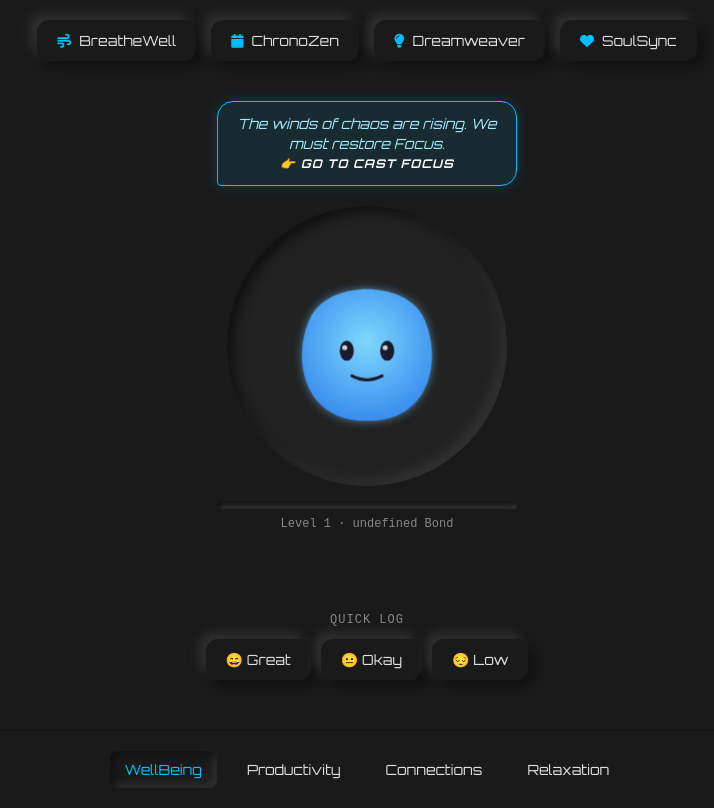
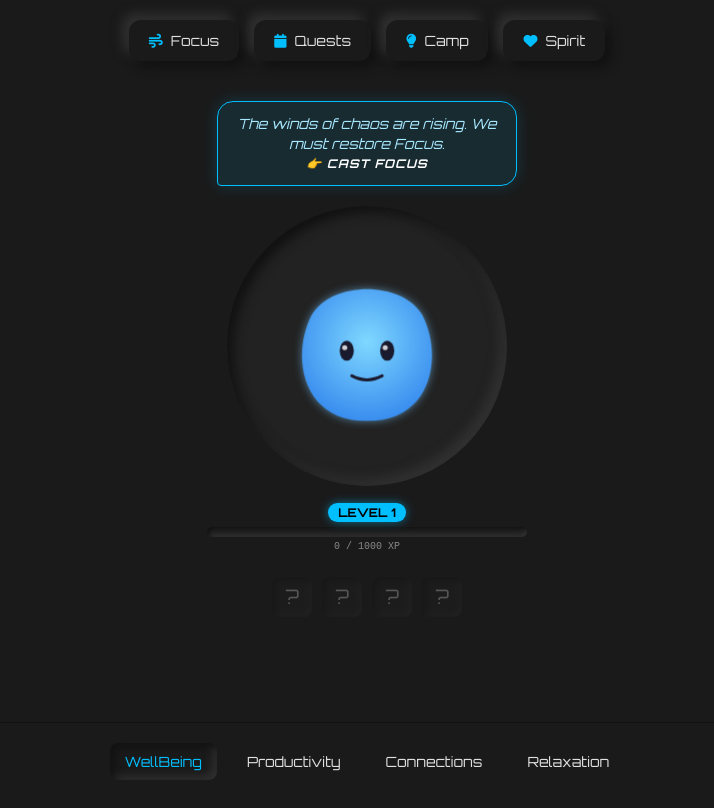
Before and after one commit to arabbika/VITVERSE, a plain HTML site: page index.html in a window 1280 px wide. Shown: the whole page, without its empty margins (273-987 px from the left). Drawn offline with Linux system fonts and the light colour scheme.

Commit message:
Update index.html

```diff
--- a/index.html
+++ b/index.html
@@ -3,27 +3,31 @@
 <head>
     <meta charset="UTF-8">
     <meta name="viewport" content="width=device-width, initial-scale=1.0">
-    <title>Vitverse</title>
-
+    <title>Vitverse — Real-Life RPG</title>
     <link rel="stylesheet" href="https://cdnjs.cloudflare.com/ajax/libs/font-awesome/6.2.1/css/all.min.css">
     <link rel="stylesheet" href="style.css">
     <link rel="stylesheet" href="companion.css">
     <link rel="manifest" href="manifest.json">
     <meta name="theme-color" content="#1a1a1a">
     <style>
-        /* New UI additions */
-        .bond-container {
-            width: 100%; max-width: 300px; margin: 15px auto 30px auto; text-align: center;
+        /* RPG HUD UI */
+        .hud-container {
+            width: 100%; max-width: 320px; margin: 15px auto 10px auto; text-align: center;
         }
-        .bond-bar-bg {
-            width: 100%; height: 8px; background: #222; border-radius: 4px; overflow: hidden;
+        .level-badge {
+            display: inline-block; background: #00bfff; color: #000; font-weight: bold;
+            padding: 2px 10px; border-radius: 12px; font-size: 12px; margin-bottom: 5px;
+            box-shadow: 0 0 10px rgba(0,191,255,0.5);
+        }
+        .xp-bar-bg {
+            width: 100%; height: 10px; background: #222; border-radius: 5px; overflow: hidden;
             box-shadow: inset 2px 2px 4px #111, inset -2px -2px 4px #333;
         }
-        .bond-bar-fill {
-            height: 100%; background: #00bfff; width: 0%; transition: width 0.5s ease;
-            box-shadow: 0 0 8px #00bfff;
+        .xp-bar-fill {
+            height: 100%; background: linear-gradient(90deg, #00bfff, #a8e8ff); width: 0%;
+            transition: width 0.5s ease; box-shadow: 0 0 8px #00bfff;
         }
-        .bond-text { font-size: 12px; color: #888; margin-top: 8px; font-family: monospace; }
+        .xp-text { font-size: 10px; color: #888; margin-top: 4px; font-family: monospace; }
 
         .quest-bubble {
             cursor: pointer; transition: transform 0.2s ease, background 0.2s ease;
@@ -31,28 +35,40 @@
         }
         .quest-bubble:hover { transform: scale(1.02); background: rgba(0, 191, 255, 0.2); }
         .quest-action { font-size: 12px; font-weight: bold; color: #fff; margin-top: 8px; text-transform: uppercase; letter-spacing: 1px;}
+
+        /* Inventory */
+        .inventory-container { display: flex; justify-content: center; gap: 10px; margin-top: 15px; }
+        .inv-item {
+            width: 40px; height: 40px; background: #222; border-radius: 8px;
+            display: flex; align-items: center; justify-content: center; font-size: 20px;
+            box-shadow: inset 3px 3px 6px #111, inset -3px -3px 6px #333;
+            cursor: pointer; transition: transform 0.2s;
+        }
+        .inv-item:hover { transform: scale(1.1); }
+        .inv-item.equipped { border: 2px solid #00bfff; box-shadow: 0 0 10px rgba(0,191,255,0.4); }
+        .inv-item.empty { opacity: 0.3; cursor: default; }
     </style>
 </head>
 <body>
     <div class="wrapper">
         <header>
             <div class="top-buttons">
-                <button type="button" class="neumorphic-button" onclick="navigateToPage('breathewell.html')"><i class="fa-solid fa-wind"></i><span>BreatheWell</span></button>
-                <button type="button" class="neumorphic-button" onclick="navigateToPage('chronozen.html')"><i class="fa-solid fa-calendar"></i><span>ChronoZen</span></button>
-                <button type="button" class="neumorphic-button" onclick="navigateToPage('dreamweaver.html')"><i class="fa-solid fa-lightbulb"></i><span>Dreamweaver</span></button>
-                <button type="button" class="neumorphic-button" onclick="navigateToPage('soulsync.html')"><i class="fa-solid fa-heart"></i><span>SoulSync</span></button>
+                <button type="button" class="neumorphic-button" onclick="navigateToPage('breathewell.html')"><i class="fa-solid fa-wind"></i><span>Focus</span></button>
+                <button type="button" class="neumorphic-button" onclick="navigateToPage('chronozen.html')"><i class="fa-solid fa-calendar"></i><span>Quests</span></button>
+                <button type="button" class="neumorphic-button" onclick="navigateToPage('dreamweaver.html')"><i class="fa-solid fa-lightbulb"></i><span>Camp</span></button>
+                <button type="button" class="neumorphic-button" onclick="navigateToPage('soulsync.html')"><i class="fa-solid fa-heart"></i><span>Spirit</span></button>
             </div>
         </header>
 
         <div style="display:flex; flex-direction:column; align-items:center; margin: 20px 0;">
-            <!-- Memory / Quest Speech Bubble -->
+            <!-- Quest Speech Bubble -->
             <div id="companion-memory" class="companion-memory quest-bubble" onclick="gotoQuest()">
-                Hi! I'm your companion.
+                Loading quest log...
             </div>
 
-            <!-- Neumorphic Circle Stage -->
+            <!-- Character Stage -->
             <div style="background:#222; border-radius:50%; padding:40px; box-shadow:inset 6px 6px 12px #111, inset -6px -6px 12px #333;">
-                <svg class="companion" id="companion" onclick="petCompanion()" viewBox="0 0 200 200" xmlns="http://www.w3.org/2000/svg" style="cursor: pointer; transition: transform 0.15s ease;">
+                <svg class="companion" id="companion" onclick="petCompanion()" viewBox="0 0 200 200" xmlns="http://www.w3.org/2000/svg" style="cursor: pointer;">
                     <defs>
                         <radialGradient id="bodyGrad" cx="50%" cy="40%" r="60%">
                             <stop offset="0%" stop-color="var(--body-inner)"/>
@@ -60,6 +76,7 @@
                         </radialGradient>
                     </defs>
                     <g class="bob-group">
+                        <!-- LOOT ITEMS -->
                         <ellipse class="cosmetic halo" cx="100" cy="42" rx="35" ry="10" fill="none" stroke="#ffd700" stroke-width="4" opacity="0.8" />
                         <path class="cosmetic sprout" d="M 100 58 Q 95 40 80 45 Q 95 50 100 58 Z" fill="#4ade80" />
                         <path class="cosmetic sprout" d="M 100 58 Q 105 40 120 45 Q 105 50 100 58 Z" fill="#22c55e" />
@@ -89,21 +106,18 @@
                 </svg>
             </div>
 
-            <!-- NEW: Bond Progress Bar -->
-            <div class="bond-container">
-                <div class="bond-bar-bg">
-                    <div id="bond-bar-fill" class="bond-bar-fill"></div>
+            <!-- RPG HUD -->
+            <div class="hud-container">
+                <div class="level-badge">LEVEL <span id="hud-level">1</span></div>
+                <div class="xp-bar-bg">
+                    <div id="xp-bar-fill" class="xp-bar-fill"></div>
                 </div>
-                <div id="bond-text" class="bond-text">Level 1 · Bond 0</div>
+                <div id="xp-text" class="xp-text">0 / 1000 XP</div>
             </div>
-        </div>
 
-        <div style="text-align:center; margin-bottom: 30px;">
-            <p style="font-size:12px; color:#888; margin-bottom:12px; font-family:monospace; letter-spacing:1px;">QUICK LOG</p>
-            <div style="display:flex; justify-content:center; gap:10px; flex-wrap:wrap;">
-                <button type="button" class="neumorphic-button" onclick="emit('MOOD_CHECKIN', {value: 5})">😄 Great</button>
-                <button type="button" class="neumorphic-button" onclick="emit('MOOD_CHECKIN', {value: 3})">😐 Okay</button>
-                <button type="button" class="neumorphic-button" onclick="emit('MOOD_CHECKIN', {value: 1})">😔 Low</button>
+            <!-- Inventory -->
+            <div class="inventory-container" id="inventory">
+                <!-- Rendered via JS -->
             </div>
         </div>
 
@@ -119,8 +133,6 @@
     <script src="companion-ui.js"></script>
     <script>
         function navigateToPage(page) { window.location.href = page; }
-
-        // Use this to store the current quest link
         let currentQuestLink = null;
 
         function showChildButtons(category) {
@@ -129,9 +141,6 @@
             });
             const target = document.getElementById(category);
             if (target) { target.style.display = 'flex'; target.classList.add('active'); }
-            document.querySelectorAll('.footer-button').forEach(btn => btn.setAttribute('aria-expanded', 'false'));
-            const trigger = document.querySelector(`.footer-button.${category}`);
-            if (trigger) trigger.setAttribute('aria-expanded', 'true');
         }
 
         const uuid = () => crypto.randomUUID ? crypto.randomUUID() : Math.random().toString(36).slice(2);
@@ -146,41 +155,55 @@
             const svg = document.getElementById('companion');
             svg.style.transform = 'scale(0.9) translateY(-20px)';
             setTimeout(() => { svg.style.transform = 'scale(1) translateY(0)'; }, 150);
-            if (petsToday < 3) {
-                Companion.emit({ id: crypto.randomUUID ? crypto.randomUUID() : Date.now().toString(), type: 'MOOD_CHECKIN', payload: { value: 5 } });
-                petsToday++;
-            }
         }
 
-        // Update the UI to reflect the Bond and Quest
+        // Equip Item from Inventory
+        function equipItem(item) {
+            if (!item) return;
+            Companion.emit({ type: 'EQUIP_ITEM', payload: { item: item } });
+        }
+
         function updateDashboard(view) {
-            // 1. Update Bond Bar
-            const level = view.level;
-            const bond = view.bond;
-            // Formula: level = floor(sqrt(bond/5)). So next level starts at (level+1)^2 * 5.
-            const currentLevelBase = Math.pow(level, 2) * 5;
-            const nextLevelBase = Math.pow(level + 1, 2) * 5;
-            const progress = ((bond - currentLevelBase) / (nextLevelBase - currentLevelBase)) * 100;
-
-            document.getElementById('bond-bar-fill').style.width = `${Math.min(100, progress)}%`;
-            document.getElementById('bond-text').textContent = `Level ${level} · ${bond} Bond`;
+            // 1. Update XP Bar
+            document.getElementById('hud-level').textContent = view.level;
+            const progress = (view.xp / view.xpNeeded) * 100;
+            document.getElementById('xp-bar-fill').style.width = `${progress}%`;
+            document.getElementById('xp-text').textContent = `${view.xp} / ${view.xpNeeded} XP`;
 
             // 2. Update Quest Bubble
             const bubble = document.getElementById('companion-memory');
             if (view.quest) {
-                bubble.innerHTML = `${view.quest.text}<br><span class="quest-action">👉 Go to ${view.quest.action}</span>`;
+                bubble.innerHTML = `${view.quest.text}<br><span class="quest-action">👉 ${view.quest.action}</span>`;
                 currentQuestLink = view.quest.link;
-            } else if (view.memory) {
-                bubble.textContent = view.memory;
-                currentQuestLink = null;
             }
+
+            // 3. Render Inventory
+            const invContainer = document.getElementById('inventory');
+            invContainer.innerHTML = '';
+            const items = ['halo', 'sprout', 'scarf', 'crown'];
+
+            items.forEach(item => {
+                const hasItem = view.inventory.includes(item);
+                const isEquipped = view.equipped === item;
+                const div = document.createElement('div');
+
+                // Icon mapping
+                const icons = { halo: '😇', sprout: '🌱', scarf: '🧣', crown: '👑' };
+
+                div.className = `inv-item ${!hasItem ? 'empty' : ''} ${isEquipped ? 'equipped' : ''}`;
+                div.textContent = hasItem ? icons[item] : '?';
+                div.title = hasItem ? (isEquipped ? 'Equipped' : 'Click to equip') : 'Locked (Complete Quests to find)';
+
+                if (hasItem) {
+                    div.onclick = () => equipItem(isEquipped ? null : item);
+                }
+                invContainer.appendChild(div);
+            });
         }
 
         document.addEventListener('DOMContentLoaded', () => {
             showChildButtons('wellbeing');
             CompanionUI.mount(document.getElementById('companion'));
-
-            // Initial update and subscribe to changes
             updateDashboard(Companion.view());
             window.addEventListener('companion:update', (e) => updateDashboard(e.detail));
         });
```
